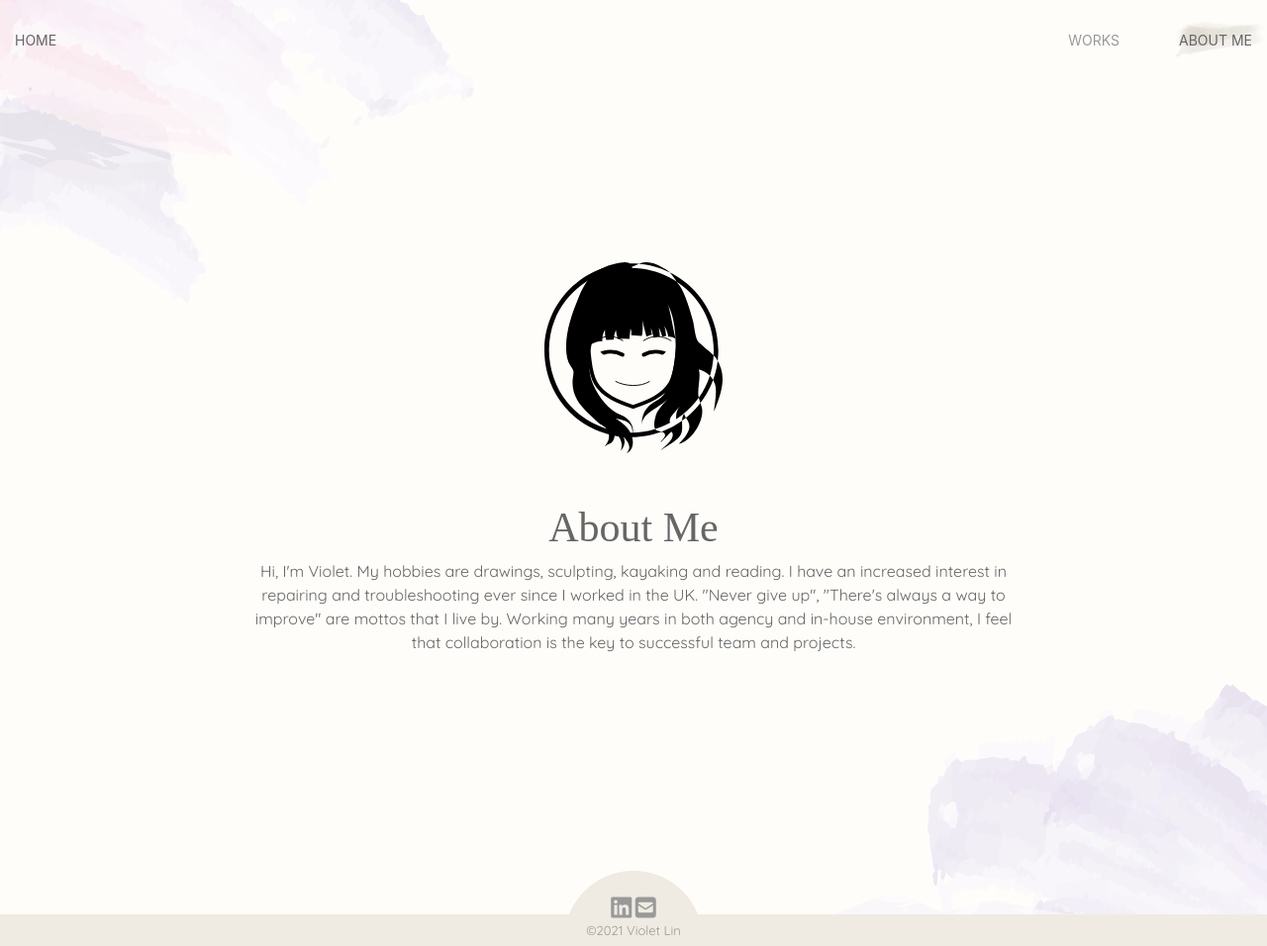
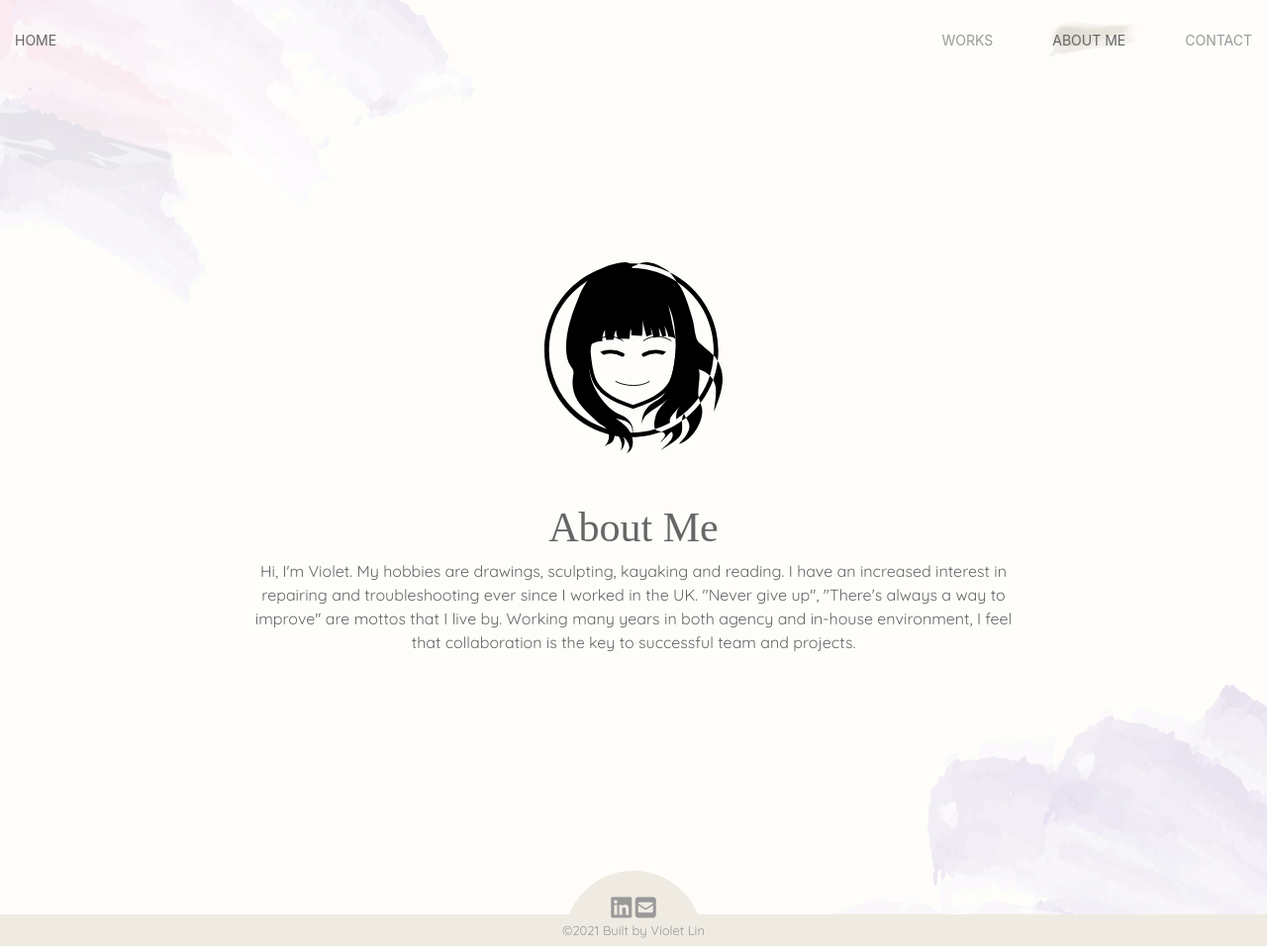
Before and after one commit to Violet-lin/portfolio, a plain HTML site: page aboutme.html in a window 1280 px wide. Shown: the whole page at 99% size. Drawn offline with nearby package versions, Linux system fonts and the light colour scheme; a web font is replaced by a local one.

Commit message:
update: top nav and footer text

```diff
--- a/aboutme.html
+++ b/aboutme.html
@@ -41,7 +41,7 @@
           <ul class="uk-navbar-nav uk-visible@s">
             <li class="navItem uk-transition-toggle" tabindex="0"><a href="gallery.html">Works</a></li>
             <li class="navItem uk-active">About Me</li>
-            <!-- <li class="navItem uk-transition-toggle" tabindex="0"><a href="index.html#contactme">Contact</a></li> -->
+            <li class="navItem uk-transition-toggle" tabindex="0"><a href="index.html#contactme">Contact</a></li>
           </ul>
           <a href="#" class="uk-navbar-toggle uk-hidden@s" uk-navbar-toggle-icon uk-toggle="target: #sidenav"></a>
         </div>
@@ -110,7 +110,7 @@
           </div>
 
           <div class="footer-bottom ">
-            <a href="#modal-site" uk-toggle>©2021 Violet Lin</a>
+            <a href="#modal-site" uk-toggle>©2021 Built by Violet Lin</a>
           </div>
         </div>
       </div>
```
Also changed, not shown: gallery.html (+2 -2 lines), gallery_Illustration.html (+2 -2 lines), gallery_ad.html (+2 -2 lines), gallery_animation.html (+2 -2 lines), gallery_game.html (+2 -2 lines), gallery_logo.html (+2 -2 lines), gallery_mascot.html (+2 -2 lines), gallery_mascot_test.html (+2 -2 lines), gallery_print.html (+2 -2 lines), gallery_psdtut.html (+2 -2 lines), gallery_ui.html (+2 -2 lines), online_resume.html (+2 -2 lines), skills.html (+2 -2 lines), template.html (+2 -2 lines).
